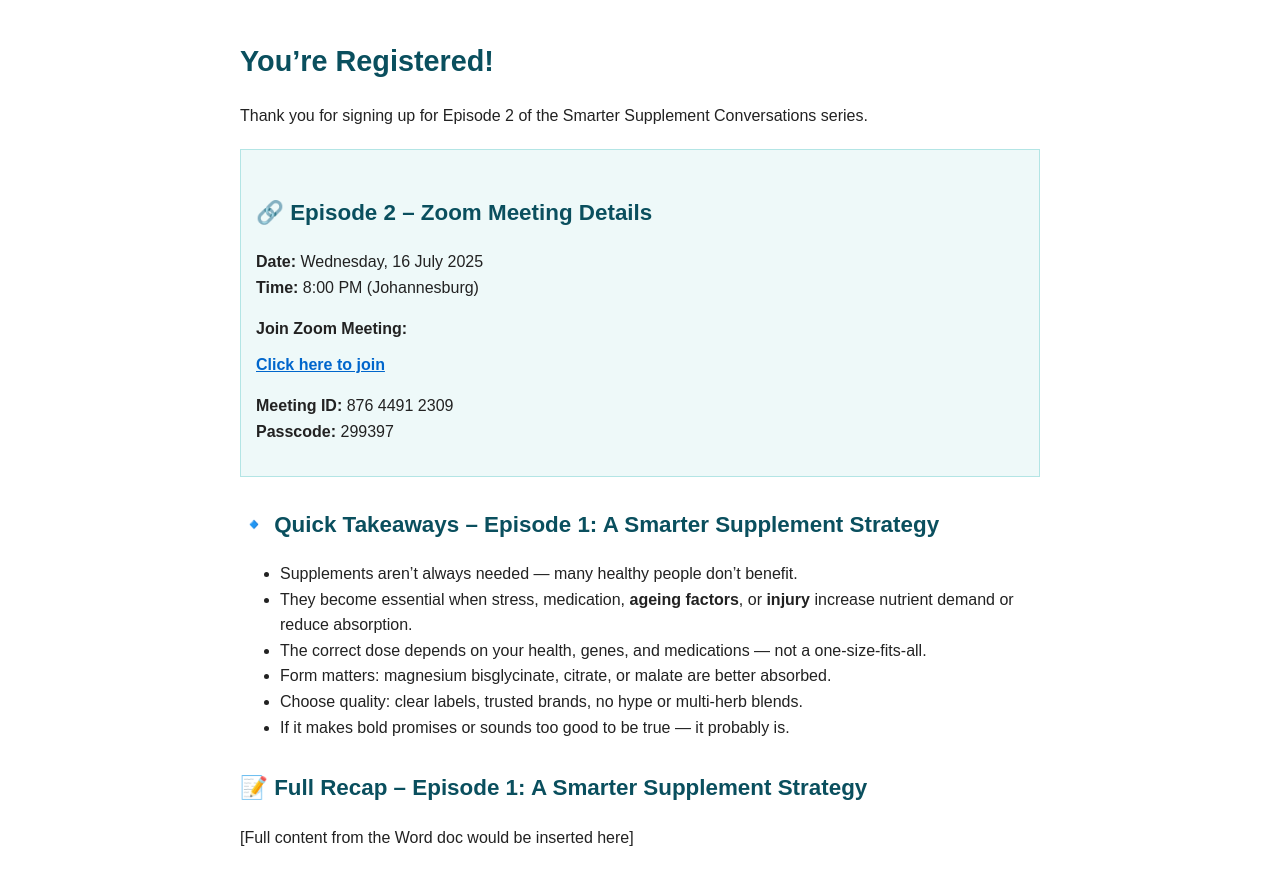
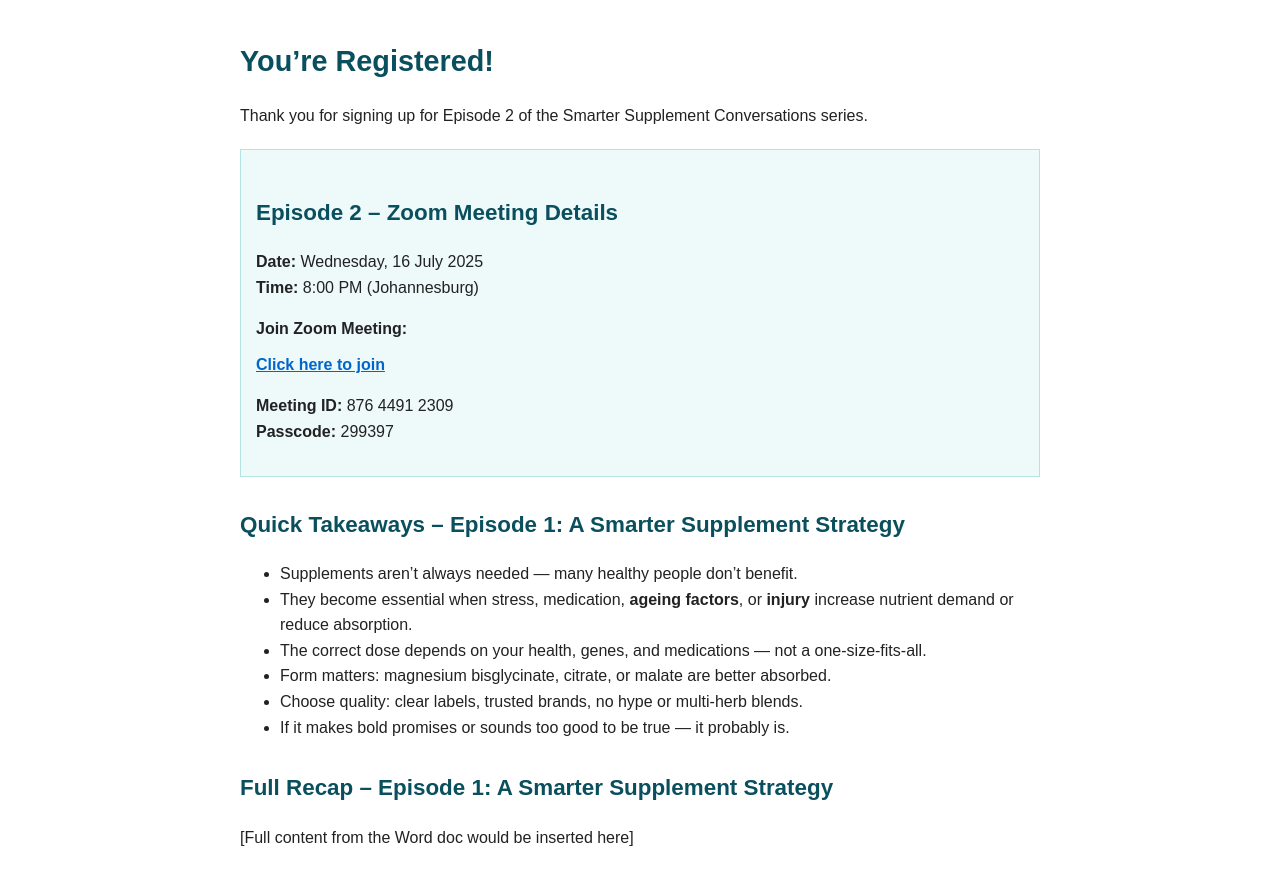
Before and after one commit to carahumphrey/webcasts, a plain HTML site: page episode2/confirmation.html in a window 1280 px wide. Shown: the part 28-910 px from the top of the page. Drawn offline with Linux system fonts and the light colour scheme.

```diff
--- a/episode2/confirmation.html
+++ b/episode2/confirmation.html
@@ -61,7 +61,7 @@
         <p>Thank you for signing up for Episode 2 of the Smarter Supplement Conversations series.</p>
 
         <div class="zoom-section">
-            <h2>🔗 Episode 2 – Zoom Meeting Details</h2>
+            <h2>Episode 2 – Zoom Meeting Details</h2>
             <p><strong>Date:</strong> Wednesday, 16 July 2025<br>
                <strong>Time:</strong> 8:00 PM (Johannesburg)</p>
             <p><strong>Join Zoom Meeting:</strong><br>
@@ -72,8 +72,7 @@
                <strong>Passcode:</strong> 299397</p>
         </div>
 
-
-<h2>🔹 Quick Takeaways – Episode 1: A Smarter Supplement Strategy</h2>
+        <h2>Quick Takeaways – Episode 1: A Smarter Supplement Strategy</h2>
         <ul>
             <li>Supplements aren’t always needed — many healthy people don’t benefit.</li>
             <li>They become essential when stress, medication, <strong>ageing factors</strong>, or <strong>injury</strong> increase nutrient demand or reduce absorption.</li>
@@ -83,7 +82,7 @@
             <li>If it makes bold promises or sounds too good to be true — it probably is.</li>
         </ul>
 
-        <h2>📝 Full Recap – Episode 1: A Smarter Supplement Strategy</h2>
+        <h2>Full Recap – Episode 1: A Smarter Supplement Strategy</h2>
         <p>[Full content from the Word doc would be inserted here]</p>
     </div>
 </body>
```
Lines whose indentation alone changed are shown as unchanged.
